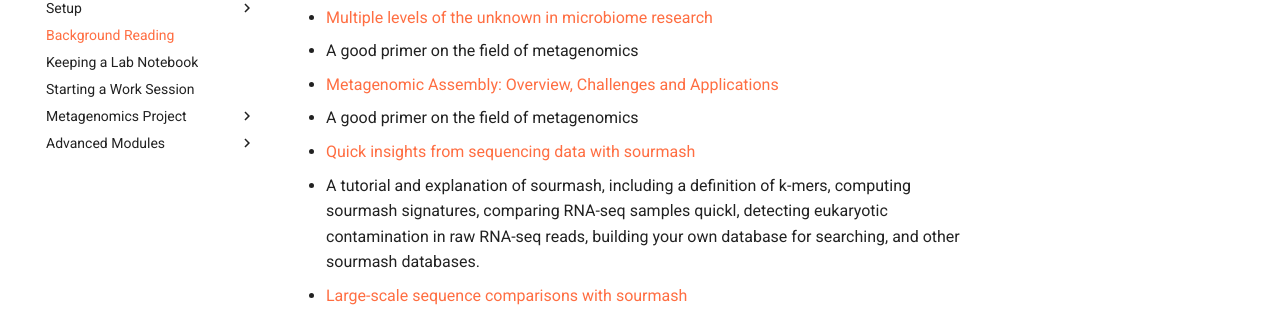
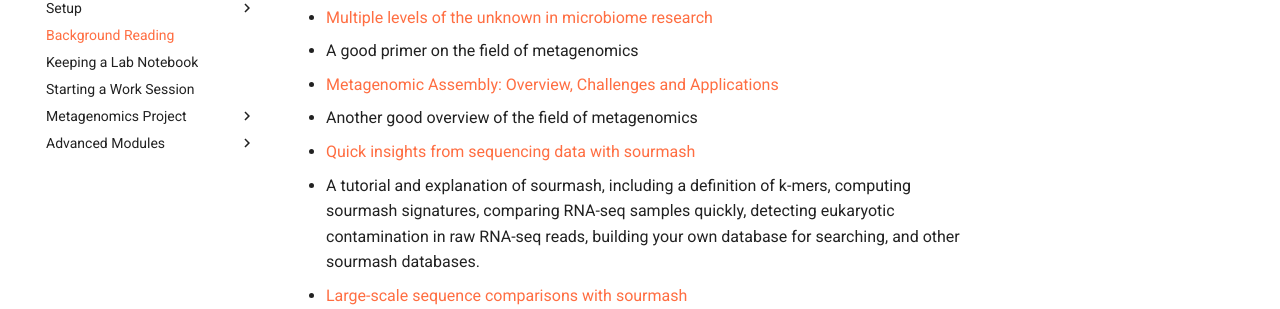
Before and after one commit to dib-lab/dib_rotation, an MkDocs documentation site: the page built from doc/03_background_reading.md, in a window 1280 px wide and 961 px high. Shown: the part 175-484 px from the top of the window. Built offline with MkDocs 1.6.1 and Material for MkDocs 9.7.7, drawn with Linux system fonts in a browser that asks for light colours; comment, search, counter and statistics services are not loaded.

Commit message:
fixed typos in #53

```diff
--- a/doc/03_background_reading.md
+++ b/doc/03_background_reading.md
@@ -1,9 +1,9 @@
 + [Multiple levels of the unknown in microbiome research](https://bmcbiol.biomedcentral.com/articles/10.1186/s12915-019-0667-z)
   + A good primer on the field of metagenomics
 + [Metagenomic Assembly: Overview, Challenges and Applications](https://www.ncbi.nlm.nih.gov/pmc/articles/PMC5045144/)
-  + A good primer on the field of metagenomics
+  + Another good overview of the field of metagenomics
 + [Quick insights from sequencing data with sourmash](https://angus.readthedocs.io/en/2019/sourmash.html)
-  + A tutorial and explanation of sourmash, including a definition of k-mers, computing sourmash signatures, comparing RNA-seq samples quickl, detecting eukaryotic contamination in raw RNA-seq reads, building your own database for searching, and other sourmash databases.
+  + A tutorial and explanation of sourmash, including a definition of k-mers, computing sourmash signatures, comparing RNA-seq samples quickly, detecting eukaryotic contamination in raw RNA-seq reads, building your own database for searching, and other sourmash databases.
 + [Large-scale sequence comparisons with sourmash ](https://f1000research.com/articles/8-1006)
   + Background on the theory of different commands included in sourmash, accompanied by three small tutorials
 + [Exploring neighborhoods in large metagenome assembly graphs using spacegraphcats reveals hidden sequence diversity](https://genomebiology.biomedcentral.com/articles/10.1186/s13059-020-02066-4)
```
